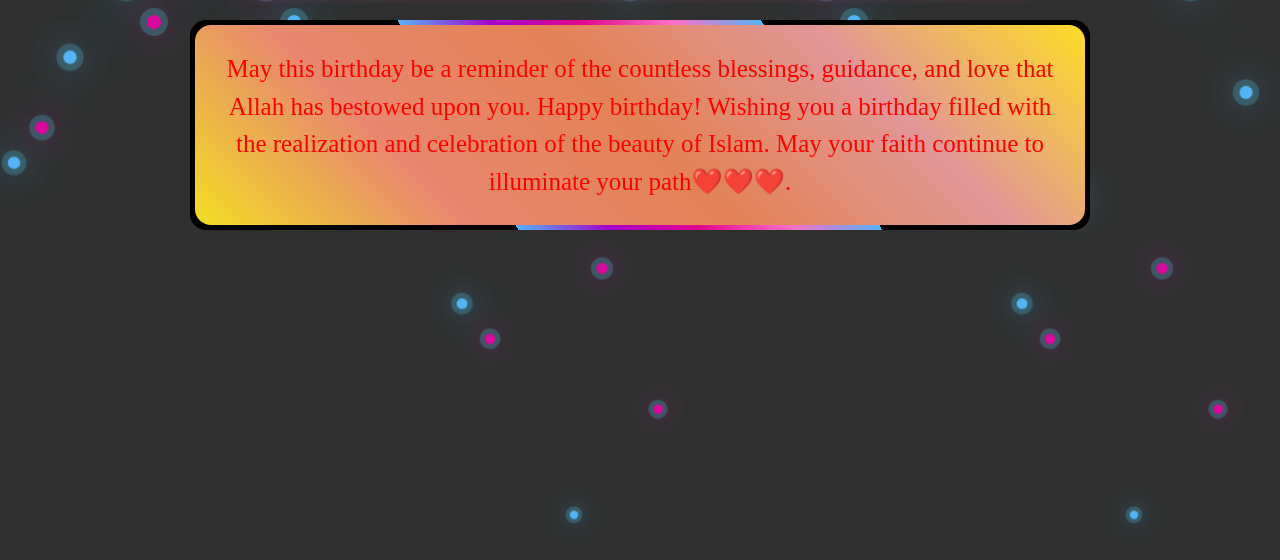
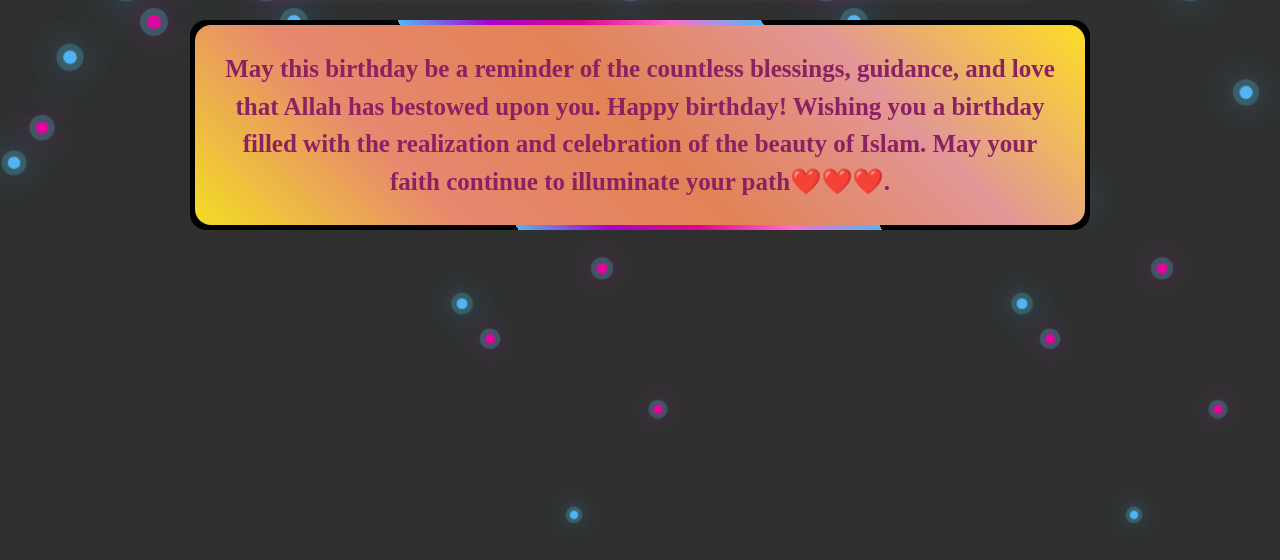
Before and after one commit to Ayesha141-hub/HBD, a plain HTML site: page index.html in a window 1280 px wide. Shown: the part 260-820 px from the top of the page. Drawn offline with Linux system fonts and the light colour scheme.

Commit message:
style.css

```diff
--- a/style.css
+++ b/style.css
@@ -40,6 +40,7 @@
     0% {
         transform: translateY(100vh) scale(0.4);
     }
+
     100% {
         transform: translateY(-10vh) scale(0.9);
     }
@@ -79,9 +80,11 @@
     0% {
         box-shadow: 0 0 10px #ff6ec7, 0 0 10px #ffc600, 0 0 20px #ff6ec7;
     }
+
     50% {
         box-shadow: 0 0 0px #ff6ec7, 0 0 0px #ffc600, 0 0 0px #ff6ec7;
     }
+
     100% {
         box-shadow: 0 0 20px #ff6ec7, 0 0 20px #ffc600, 0 0 70px #ff6ec7;
     }
@@ -132,9 +135,9 @@
 .border p {
     position: relative;
     text-align: center;
-    color: red;
+    color: #8a2162;
     font-size: clamp(16px, 2.5vw, 25px);
-    font-weight: 500;
+    font-weight: 600;
     z-index: 2;
     line-height: 1.5;
     padding: 10px;
@@ -161,6 +164,7 @@
     0% {
         transform: rotate(0deg);
     }
+
     100% {
         transform: rotate(360deg);
     }
```
